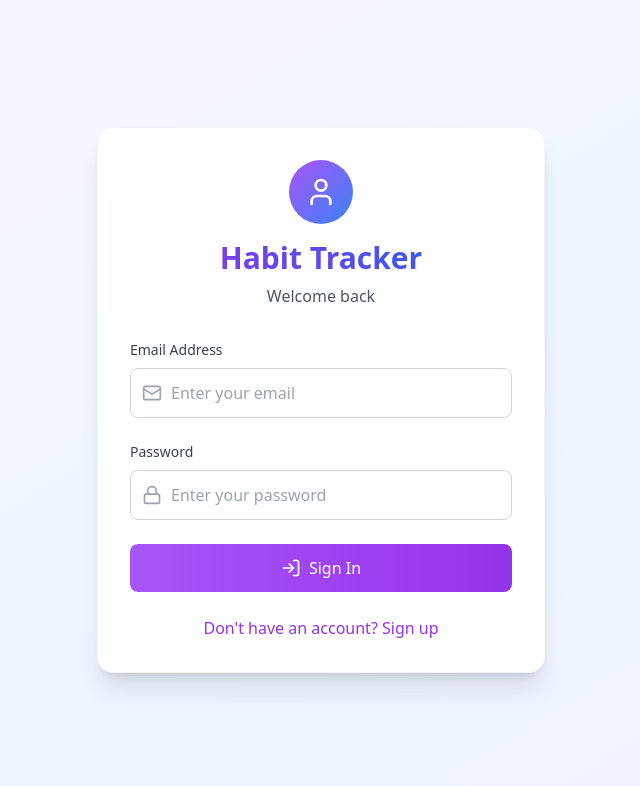
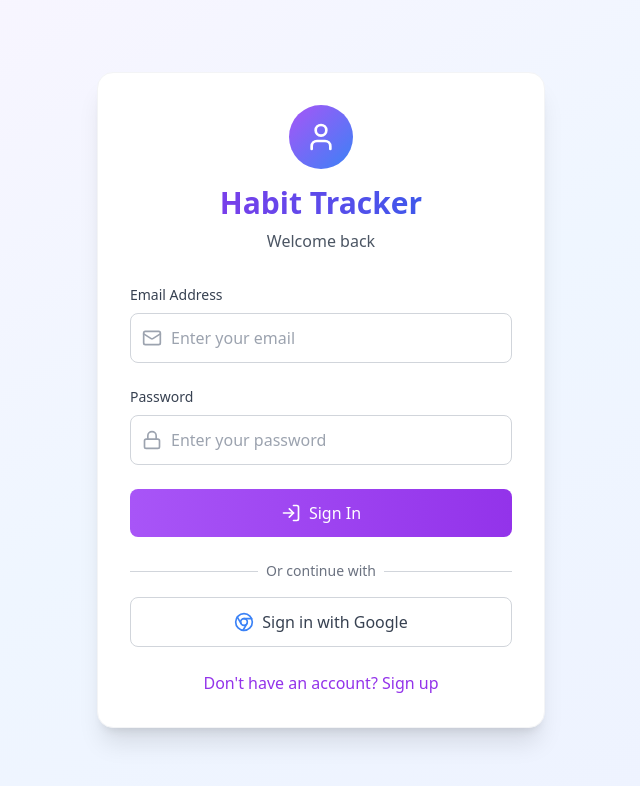
Before and after one commit to RacecarLucas/habittracker123, a React (Vite) app: page / in a window 1280 px wide. Shown: the top 786 px of the page, without its empty margins (319-959 px from the left). Built offline with nearby package versions, Linux system fonts and the light colour scheme; no server answers.

Commit message:
Add Google sign-in functionality

```diff
--- a/src/components/Auth.tsx
+++ b/src/components/Auth.tsx
@@ -1,6 +1,6 @@
 import React, { useState } from 'react';
 import { useAuth } from '../hooks/useAuth';
-import { User, Mail, Lock, UserPlus, LogIn } from 'lucide-react';
+import { User, Mail, Lock, UserPlus, LogIn, Chrome } from 'lucide-react';
 
 const Auth: React.FC = () => {
   const [isSignUp, setIsSignUp] = useState(false);
@@ -10,7 +10,7 @@ const Auth: React.FC = () => {
   const [loading, setLoading] = useState(false);
   const [error, setError] = useState('');
 
-  const { signUp, signIn } = useAuth();
+  const { signUp, signIn, signInWithGoogle } = useAuth();
 
   const handleSubmit = async (e: React.FormEvent) => {
     e.preventDefault();
@@ -35,6 +35,19 @@ const Auth: React.FC = () => {
     } catch (err: any) {
       setError(err.message);
     } finally {
+      setLoading(false);
+    }
+  };
+
+  const handleGoogleSignIn = async () => {
+    setLoading(true);
+    setError('');
+
+    try {
+      const { error } = await signInWithGoogle();
+      if (error) throw error;
+    } catch (err: any) {
+      setError(err.message);
       setLoading(false);
     }
   };
@@ -131,6 +144,26 @@ const Auth: React.FC = () => {
           </button>
         </form>
 
+        <div className="mt-6">
+          <div className="relative">
+            <div className="absolute inset-0 flex items-center">
+              <div className="w-full border-t border-gray-300" />
+            </div>
+            <div className="relative flex justify-center text-sm">
+              <span className="px-2 bg-white text-gray-500">Or continue with</span>
+            </div>
+          </div>
+
+          <button
+            onClick={handleGoogleSignIn}
+            disabled={loading}
+            className="mt-4 w-full bg-white border border-gray-300 text-gray-700 py-3 rounded-lg font-medium hover:bg-gray-50 transition-all duration-200 disabled:opacity-50 disabled:cursor-not-allowed flex items-center justify-center space-x-2"
+          >
+            <Chrome size={20} className="text-blue-500" />
+            <span>Sign in with Google</span>
+          </button>
+        </div>
+
         <div className="mt-6 text-center">
           <button
             onClick={() => {
--- a/src/hooks/useAuth.ts
+++ b/src/hooks/useAuth.ts
@@ -63,11 +63,21 @@ export function useAuth() {
     return await supabase.auth.signOut();
   };
 
+  const signInWithGoogle = async () => {
+    return await supabase.auth.signInWithOAuth({
+      provider: 'google',
+      options: {
+        redirectTo: window.location.origin
+      }
+    });
+  };
+
   return {
     user,
     loading,
     signUp,
     signIn,
-    signOut
+    signOut,
+    signInWithGoogle
   };
 }
```
